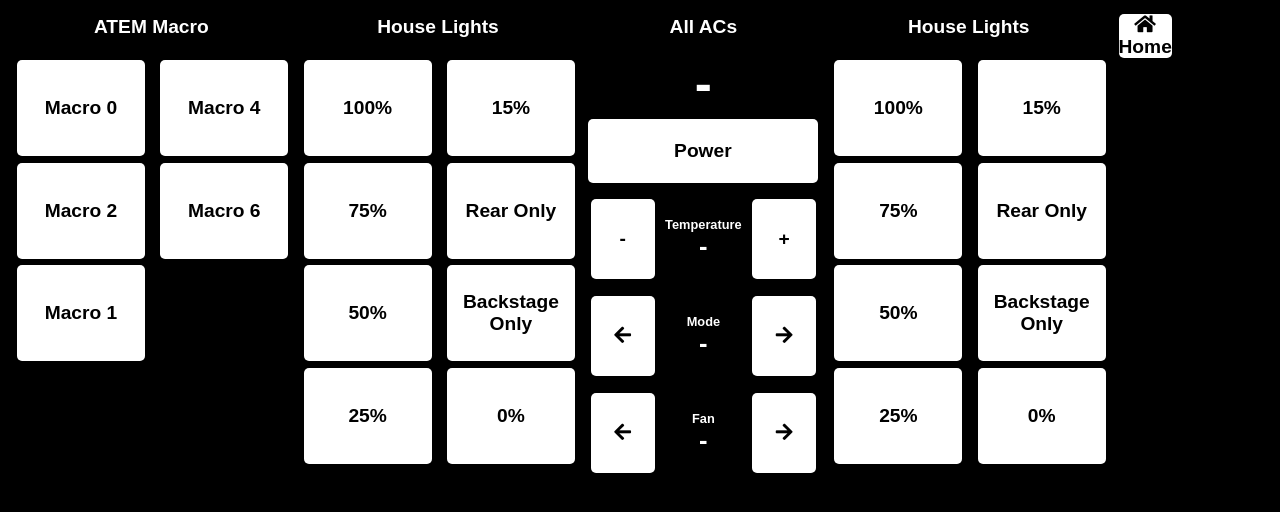
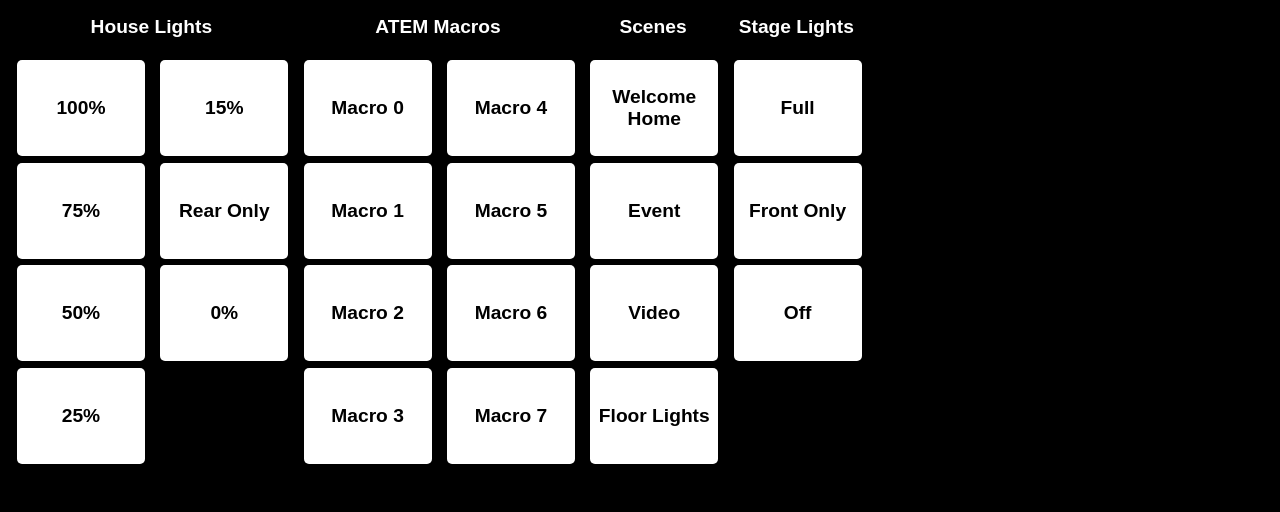
Before and after one commit to Kardinia-Church/Kardinia-Touch-Automation, a website: page uibuilder/uibuilder/src/pages/home.html in a window 1280 px wide. Drawn offline with Linux system fonts and the light colour scheme.

Commit message:
First live version

```diff
--- a/uibuilder/uibuilder/src/pages/home.html
+++ b/uibuilder/uibuilder/src/pages/home.html
@@ -10,40 +10,51 @@
         <aside class="split">
             <!-- <button name="changePageButton" page="scene"><i class="fas fa-calendar-plus"></i> Select Scene</button>
             </br> -->
-            <button name="commandButton" command="mode" value="3" ask="yes" askText="This will turn on all the equipment and ACs. Including the cafe"><i class="fas fa-home"></i> Full</button>
-            <button name="commandButton" command="mode" value="2" ask="yes" askText="This will turn on all equipment and ACs. Except the cafe"><i class="fas fa-tachometer-alt-slowest"></i> Basic</button>
-            <button name="commandButton" command="mode" value="1" ask="yes" askText="This will power sound on only"><i class="fas fa-headphones"></i> Room Only</button>
+            <button name="commandButton" command="mode" value="2" ask="yes" askText="This will turn on all the equipment and ACs. Including the cafe"><i class="fas fa-home"></i> Full</button>
+            <button name="commandButton" command="mode" value="1" ask="yes" askText="This will turn on all equipment and ACs. Except the cafe"><i class="fas fa-tachometer-alt-slowest"></i> Basic</button>
+            <button name="commandButton" command="mode" value="3" ask="yes" askText="This will power sound on only"><i class="fas fa-headphones"></i> Sound Only</button>
             <button name="commandButton" command="mode" value="0" ask="yes" askText="This will turn off the system. Except the cafe"><i class="fas fa-toggle-off"></i> Off</button>
-        </aside>
-    </section>
-    <section class="split" mode="all" showWhileLocked="no">
-        <h2>ATEM Macro</h2>
-        <aside class="split">
-            <button name="macroButton" macro="0"></button>
-            <button name="macroButton" macro="2"></button>
-            <button name="macroButton" macro="1"></button>
-        </aside>
-        <aside class="split">
-            <button name="macroButton" macro="4"></button>
-            <button name="macroButton" macro="6"></button>
         </aside>
     </section>
     <section class="split" mode="all" showWhileLocked="no">
         <h2>House Lights</h2>
         <aside class="split">
-            <button name="commandButton" command="houseLights" value="7">100%</button>
-            <button name="commandButton" command="houseLights" value="6">75%</button>
-            <button name="commandButton" command="houseLights" value="5">50%</button>
-            <button name="commandButton" command="houseLights" value="4">25%</button>
+            <button name="commandButton" command="houseLights" value="6">100%</button>
+            <button name="commandButton" command="houseLights" value="5">75%</button>
+            <button name="commandButton" command="houseLights" value="4">50%</button>
+            <button name="commandButton" command="houseLights" value="3">25%</button>
         </aside>
         <aside class="split">
-            <button name="commandButton" command="houseLights" value="3">15%</button>
-            <button name="commandButton" command="houseLights" value="2">Rear Only</button>
-            <button name="commandButton" command="houseLights" value="1">Backstage Only</button>
+            <button name="commandButton" command="houseLights" value="2">15%</button>
+            <button name="commandButton" command="houseLights" value="1">Rear Only</button>
             <button name="commandButton" command="houseLights" value="0">0%</button>
         </aside>
     </section>
-    <section class="split" mode="2 3" showWhileLocked="no">
+    <section class="split" mode="all" showWhileLocked="no">
+        <h2>ATEM Macros</h2>
+        <aside class="split">
+            <button name="macroButton" macro="0"></button>
+            <button name="macroButton" macro="1"></button>
+            <button name="macroButton" macro="2"></button>
+            <button name="macroButton" macro="3"></button>
+        </aside>
+        <aside class="split">
+            <button name="macroButton" macro="4"></button>
+            <button name="macroButton" macro="5"></button>
+            <button name="macroButton" macro="6"></button>
+            <button name="macroButton" macro="7"></button>
+        </aside>
+    </section>
+    <section class="split" mode="all" showWhileLocked="no">
+        <h2>Scenes</h2>
+        <aside class="split">
+            <button name="commandButton" command="lightingScene" value="Welcome Home HOLDING" replyNotRequired="yes" flash="yes">Welcome Home</button>
+            <button name="commandButton" command="lightingScene" value="Event HOLDING" replyNotRequired="yes" flash="yes">Event</button>
+            <button name="commandButton" command="lightingScene" value="Video PRESET" replyNotRequired="yes" flash="yes">Video</button>
+            <button name="commandButton" command="lightingScene" value="Floor Lights PRESET" replyNotRequired="yes" flash="yes">Floor Lights</button>
+        </aside>
+    </section>
+    <section class="split" mode="all" showWhileLocked="no">
         <h2>Stage Lights</h2>
         <aside class="split">
             <button name="commandButton" command="frontWash" value="2">Full</button>
@@ -51,29 +62,7 @@
             <button name="commandButton" command="frontWash" value="0">Off</button>
         </aside>
     </section>
-
-
-    <section name="acControl" acName="auditorium cafe" acTitle="All ACs" features="temp setTemp mode fan power" class="split" mode="all" showWhileLocked="no"></section>
-
-    <button name="changePageButton" page="advanced-atemControl" mode="all" showWhileLocked="yes"><i class="fas fa-home"></i> <div class="hiddenOnPhoneView inlineBlock">Home</div></button>
-
-    <section class="split" mode="all" showWhileLocked="no">
-            <h2>House Lights</h2>
-            <aside class="split">
-                <button name="commandButton" command="houseLights" value="7">100%</button>
-                <button name="commandButton" command="houseLights" value="6">75%</button>
-                <button name="commandButton" command="houseLights" value="5">50%</button>
-                <button name="commandButton" command="houseLights" value="4">25%</button>
-            </aside>
-            <aside class="split">
-                <button name="commandButton" command="houseLights" value="3">15%</button>
-                <button name="commandButton" command="houseLights" value="2">Rear Only</button>
-                <button name="commandButton" command="houseLights" value="1">Backstage Only</button>
-                <button name="commandButton" command="houseLights" value="0">0%</button>
-            </aside>
-        </section>
-
-    <!-- <section class="split" mode="2 3" showWhileLocked="no">
+    <section class="split" mode="basic" showWhileLocked="no">
         <h2>Colour</h2>
         <aside class="split">
             <button name="commandButton" command="stageColour" value="9" replyNotRequired="yes" flash="yes" style="background-color: #ff4d4d">Red</button>
@@ -89,7 +78,7 @@
             <button name="commandButton" command="stageColour" value="3" replyNotRequired="yes" flash="yes" style="background-color: #66ffcc">Teal</button>
             <button name="commandButton" command="stageColour" value="10" replyNotRequired="yes" flash="yes" style="color: black; background-image: linear-gradient( red, orange,green, yellow, blue, indigo, violet)">Rainbow</button>
         </aside>
-    </section> -->
+    </section>
     <script src="../utility.js"></script>
     <script src="../widgets.js"></script>
     <script src="./script.js"></script>
--- a/uibuilder/uibuilder/src/pages/script.js
+++ b/uibuilder/uibuilder/src/pages/script.js
@@ -1,7 +1,7 @@
 /**
  * Main global script file for the inner website
  *
- * Version 1.0
+ * Version 1.1
  */
 
 var requiredInformation;
```
Also changed, not shown: uibuilder/uibuilder/src/index.html (+1 -0 lines), uibuilder/uibuilder/src/pages/advanced.html (+2 -4 lines), uibuilder/uibuilder/src/pages/lights.html (+1 -1 lines), uibuilder/uibuilder/src/pages/power.html (+9 -9 lines), uibuilder/uibuilder/src/pages/scene.html (+10 -5 lines), uibuilder/uibuilder/src/pages/vision.html (+2 -77 lines), uibuilder/uibuilder/src/script.js (+10 -2 lines).
